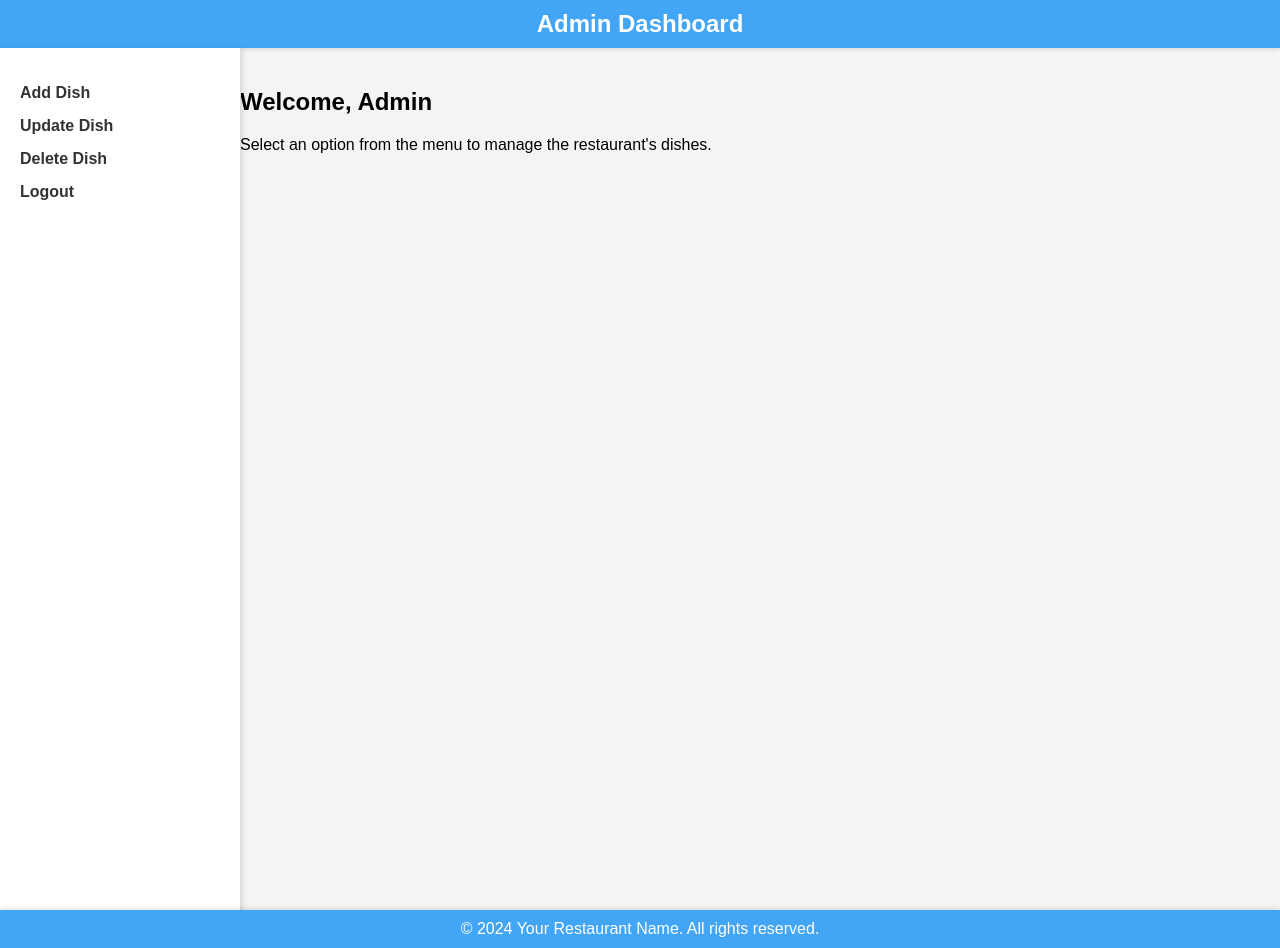
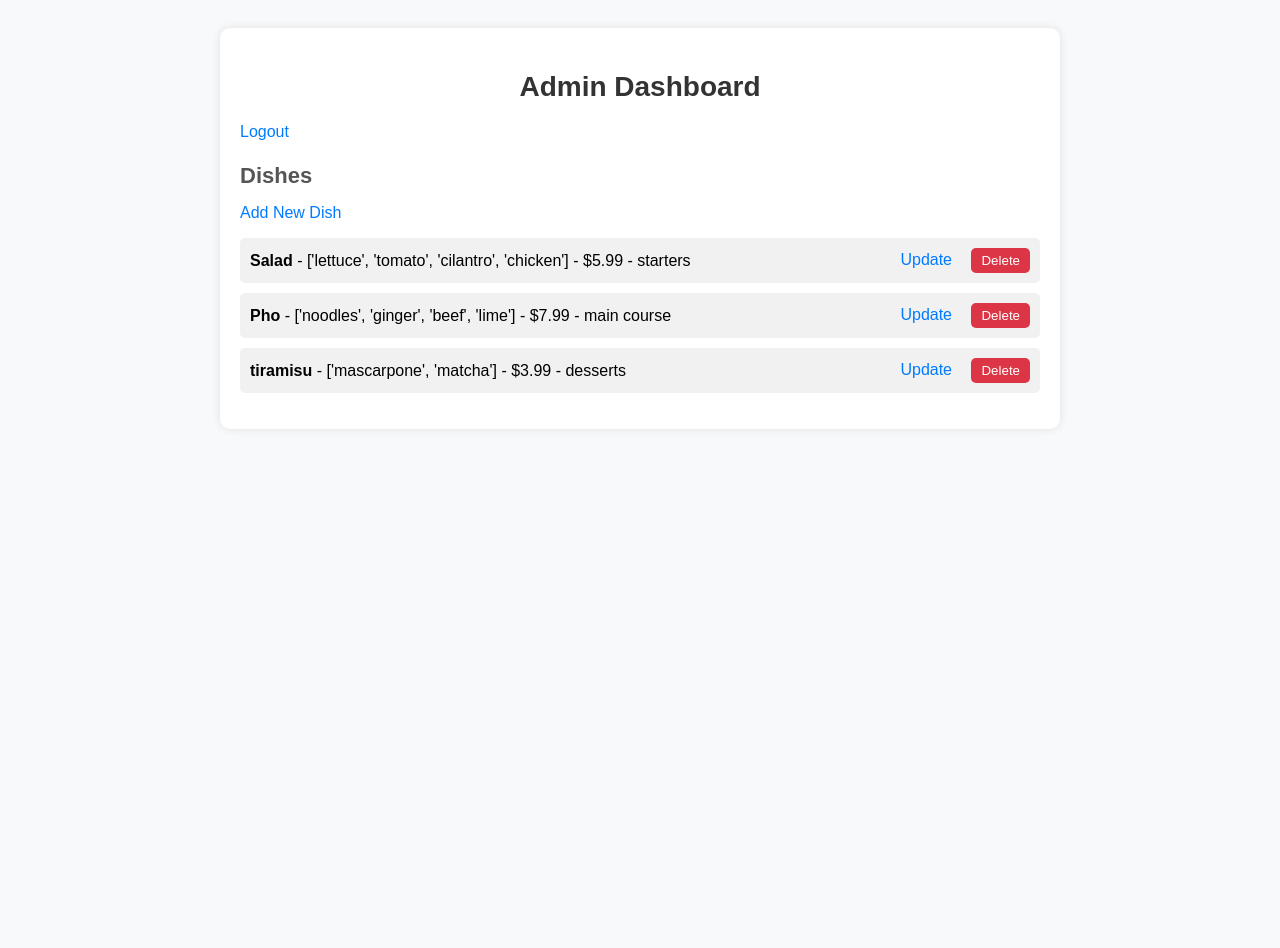
Before and after one commit to tuna7588/fp64-anhtunguyen-AdminDashboardQR, a Flask app: page /admin in a window 1280 px wide. Run offline with Flask 3, Linux system fonts and the light colour scheme; the visitor is signed in with stand-in values (Sample User, id 1).

Commit message:
css added

```diff
--- a/src/app.py
+++ b/src/app.py
@@ -124,7 +124,7 @@ def delete_dish(id):
     if 'username' not in session or session['username'] != 'admin':
         abort(403)
     if request.method == 'POST':
-        menu.delete_dish(id)
+        example_menu.delete_dish(id)
         return redirect(url_for('admin'))
     return render_template('delete_dish.html', dish_id=id)
 
--- a/src/static/styles_admin.css
+++ b/src/static/styles_admin.css
@@ -1,102 +1,68 @@
-/* styles_admin.css */
-
 body {
     font-family: Arial, sans-serif;
-    background-color: #f4f4f4;
-    margin: 0;
-    padding: 0;
+    background-color: #f8f9fa;
+    display: flex;
+    justify-content: center;
+    align-items: center;
+    padding: 20px;
 }
 
-header {
-    background-color: #42a5f5;
-    color: white;
-    padding: 10px 0;
-    text-align: center;
-    box-shadow: 0 2px 4px rgba(0, 0, 0, 0.1);
+.container {
+    background-color: #ffffff;
+    padding: 20px;
+    border-radius: 10px;
+    box-shadow: 0 0 10px rgba(0, 0, 0, 0.1);
+    max-width: 800px;
+    width: 100%;
 }
 
-header h1 {
-    margin: 0;
-    font-size: 24px;
+h2 {
+    font-size: 28px;
+    color: #333333;
+    margin-bottom: 20px;
+    text-align: center;
 }
 
-nav {
-    background-color: #ffffff;
-    border-right: 1px solid #ddd;
-    padding: 20px;
-    width: 200px;
-    position: fixed;
-    height: 100%;
-    box-shadow: 2px 0 5px rgba(0, 0, 0, 0.1);
+h3 {
+    font-size: 22px;
+    color: #555555;
+    margin-bottom: 15px;
 }
 
-nav ul {
+a {
+    color: #007bff;
+    text-decoration: none;
+    margin-right: 15px;
+}
+
+a:hover {
+    text-decoration: underline;
+}
+
+ul {
     list-style-type: none;
     padding: 0;
 }
 
-nav ul li {
-    margin-bottom: 15px;
-}
-
-nav ul li a {
-    color: #333;
-    text-decoration: none;
-    font-weight: bold;
-    display: block;
-    transition: color 0.3s;
-}
-
-nav ul li a:hover {
-    color: #42a5f5;
-}
-
-main {
-    margin-left: 220px;
-    padding: 20px;
-}
-
-footer {
-    background-color: #42a5f5;
-    color: white;
-    text-align: center;
-    padding: 10px 0;
-    position: fixed;
-    bottom: 0;
-    width: 100%;
-    box-shadow: 0 -2px 4px rgba(0, 0, 0, 0.1);
+li {
+    background-color: #f1f1f1;
+    margin-bottom: 10px;
+    padding: 10px;
+    border-radius: 5px;
+    display: flex;
+    justify-content: space-between;
+    align-items: center;
 }
 
 button {
-    background-color: #42a5f5;
-    color: white;
+    padding: 5px 10px;
+    background-color: #dc3545;
+    color: #ffffff;
     border: none;
-    padding: 10px 15px;
     border-radius: 5px;
     cursor: pointer;
-    font-size: 16px;
-    transition: background-color 0.3s;
 }
 
 button:hover {
-    background-color: #1e88e5;
+    background-color: #c82333;
 }
-
-table {
-    width: 100%;
-    border-collapse: collapse;
-    margin-top: 20px;
-}
-
-table, th, td {
-    border: 1px solid #ddd;
-}
-
-th, td {
-    padding: 10px;
-    text-align: left;
-}
-
-th {
-    background-color: #f4f4f4;
-}
--- a/src/templates/admin.html
+++ b/src/templates/admin.html
@@ -5,26 +5,26 @@
     <link rel="stylesheet" type="text/css" href="{{ url_for('static', filename='styles_admin.css') }}">
 </head>
 <body>
-    <header>
-        <h1>Admin Dashboard</h1>
-    </header>
-    <nav>
+    <div class="container">
+        <h2>Admin Dashboard</h2>
+        <a href="{{ url_for('logout') }}">Logout</a>
+        <h3>Dishes</h3>
+        <a href="{{ url_for('create_dish') }}">Add New Dish</a>
         <ul>
-            <li><a href="{{ url_for('create_dish') }}">Add Dish</a></li>
-
-            <li><a href="{{ url_for('update_dish', id=1) }}">Update Dish </a></li>
-            <li><a href="{{ url_for('delete_dish', id=1) }}">Delete Dish </a></li>
-
-            <li><a href="{{ url_for('logout') }}">Logout</a></li>
+            {% for dish in dishes %}
+                <li>
+                    <div>
+                        <strong>{{ dish.name }}</strong> - {{ dish.description }} - ${{ dish.price }} - {{ dish.category }}
+                    </div>
+                    <div>
+                        <a href="{{ url_for('update_dish', id=dish.id) }}">Update</a>
+                        <form action="{{ url_for('delete_dish', id=dish.id) }}" method="post" style="display:inline;">
+                            <button type="submit">Delete</button>
+                        </form>
+                    </div>
+                </li>
+            {% endfor %}
         </ul>
-    </nav>
-    <main>
-        <h2>Welcome, Admin</h2>
-        <p>Select an option from the menu to manage the restaurant's dishes.</p>
-        <!-- Additional content for the dashboard can go here -->
-    </main>
-    <footer>
-        &copy; 2024 Your Restaurant Name. All rights reserved.
-    </footer>
+    </div>
 </body>
 </html>
--- a/src/templates/delete_dish.html
+++ b/src/templates/delete_dish.html
@@ -6,7 +6,7 @@
 <body>
     <h2>Delete Dish</h2>
     <p>Are you sure you want to delete this dish?</p>
-    <form method="post" action="/delete_dish/{{ dish_id }}">
+    <form method="post" action="/delete_dish/{{ id }}">
         <input type="submit" value="Delete">
     </form>
     <a href="/admin">Cancel</a>
```
Also changed, not shown: src/static/create_dish_styles.css (added, +77 -0 lines), src/static/update_dish_styles.css (added, +77 -0 lines), src/templates/create_dish.html (+16 -6 lines), src/templates/update_dish.html (+23 -17 lines).
